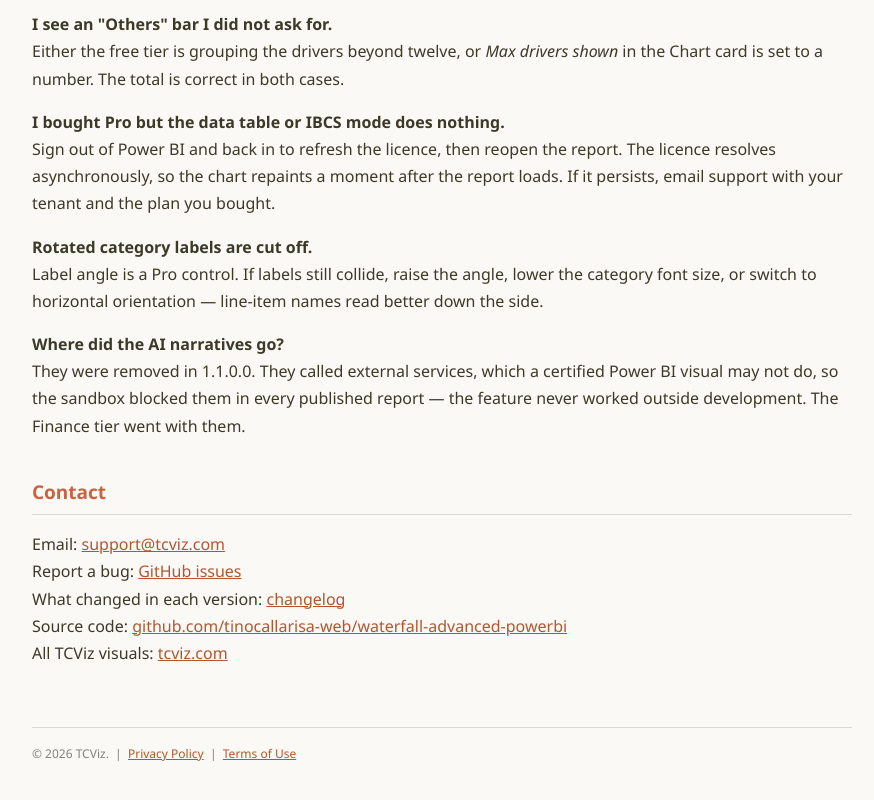
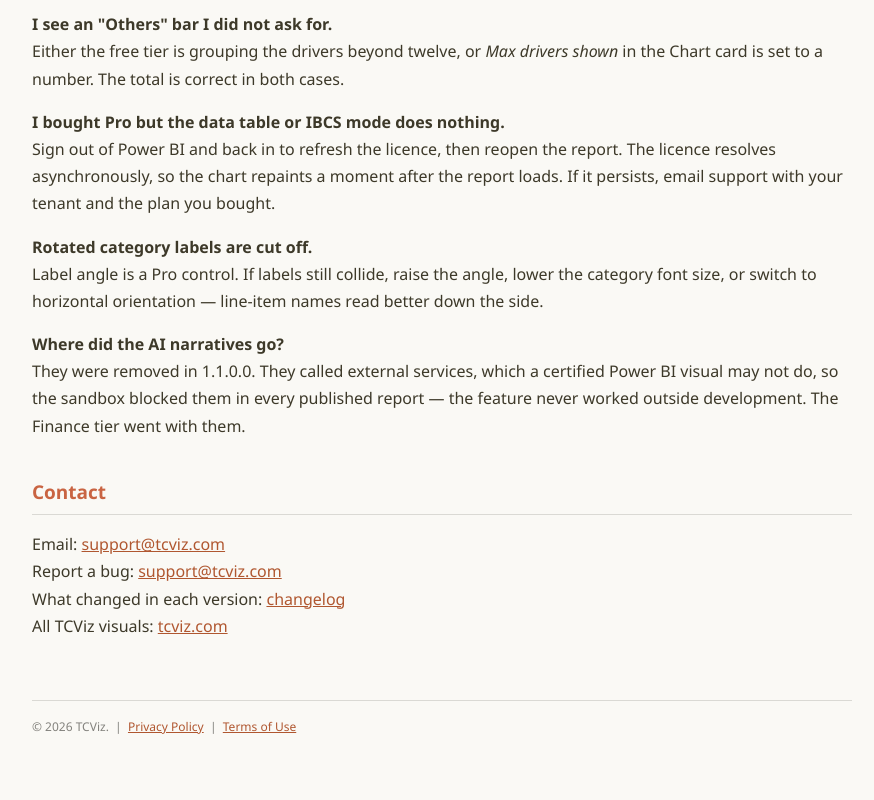
Before and after one commit to tinocallarisa-web/waterfall-advanced-powerbi, a website: page docs/support.html in a window 1280 px wide. Shown: the part 4025-4825 px from the top of the page, without its empty margins (198-1072 px from the left). After the commit the page ends 4802 px from the top, so only its background shows below. Drawn offline with Linux system fonts and the light colour scheme.

Commit message:
docs: sustituir enlaces al repo de GitHub, ahora privado
Con el repo privado, los enlaces a Issues, CHANGELOG.md y la portada del
repo daban 404 al cliente. Bugs -> support@tcviz.com; changelog ->
changelog.html publicado en Pages.

Co-Authored-By: Claude Opus 5 <noreply@anthropic.com>

```diff
--- a/docs/support.html
+++ b/docs/support.html
@@ -132,9 +132,8 @@
   <h2>Contact</h2>
   <p>
     Email: <a href="mailto:support@tcviz.com">support@tcviz.com</a><br />
-    Report a bug: <a href="https://github.com/tinocallarisa-web/waterfall-advanced-powerbi/issues" target="_blank" rel="noopener">GitHub issues</a><br />
+    Report a bug: <a href="mailto:support@tcviz.com?subject=Waterfall%20Advanced%20bug%20report">support@tcviz.com</a><br />
     What changed in each version: <a href="changelog.html">changelog</a><br />
-    Source code: <a href="https://github.com/tinocallarisa-web/waterfall-advanced-powerbi" target="_blank" rel="noopener">github.com/tinocallarisa-web/waterfall-advanced-powerbi</a><br />
     All TCViz visuals: <a href="https://tcviz.com" target="_blank" rel="noopener">tcviz.com</a>
   </p>
 
--- a/scripts/gen-changelog.js
+++ b/scripts/gen-changelog.js
@@ -145,7 +145,6 @@ function main() {
   <h1>Changelog — Waterfall Advanced</h1>
   <p class="meta">Current version <strong>${version}</strong> &nbsp;|&nbsp;
     <a href="support.html">Support</a> &nbsp;|&nbsp;
-    <a href="https://github.com/tinocallarisa-web/waterfall-advanced-powerbi" target="_blank" rel="noopener">GitHub</a> &nbsp;|&nbsp;
     <a href="https://marketplace.microsoft.com/en-us/product/tino_callarisa.waterfall-advanced" target="_blank" rel="noopener">AppSource</a></p>
 
   ${body}
```
Also changed, not shown: docs/changelog.html (+0 -1 lines).
